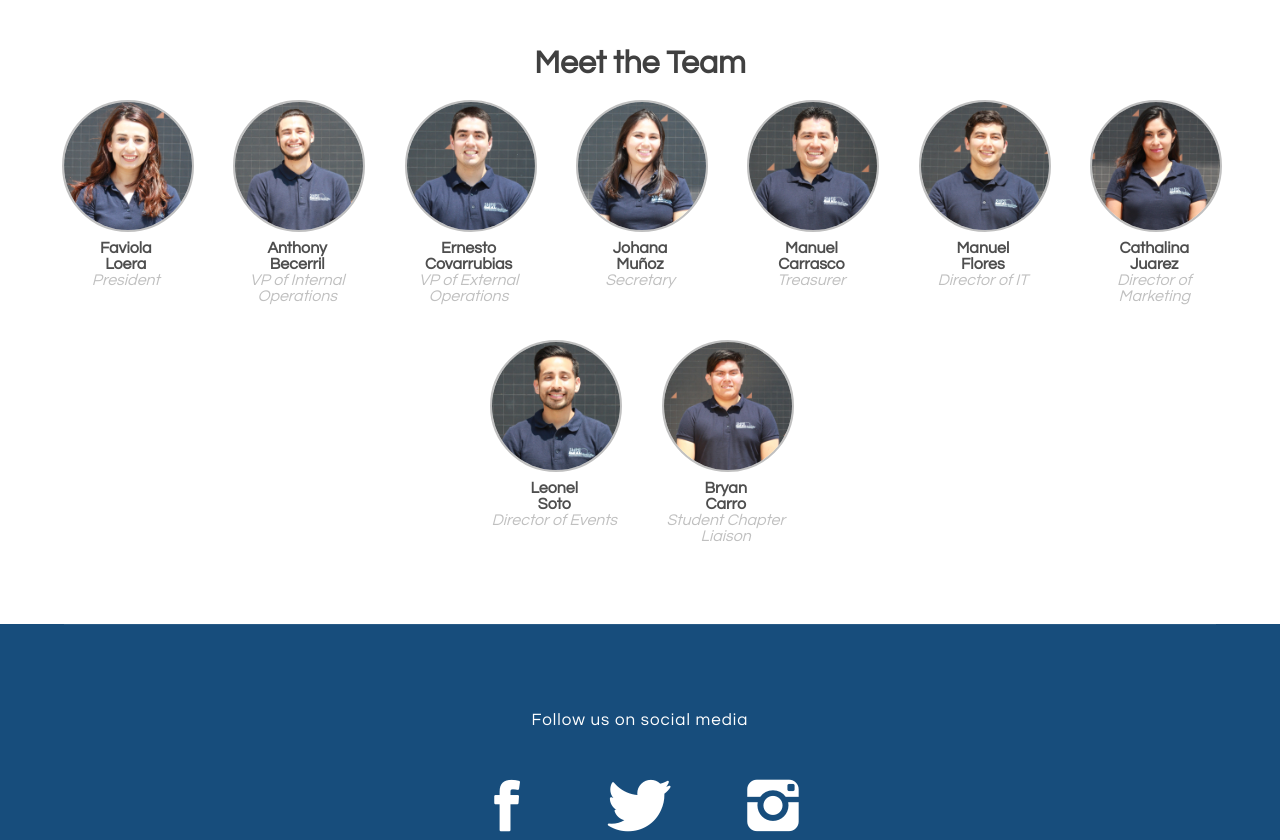
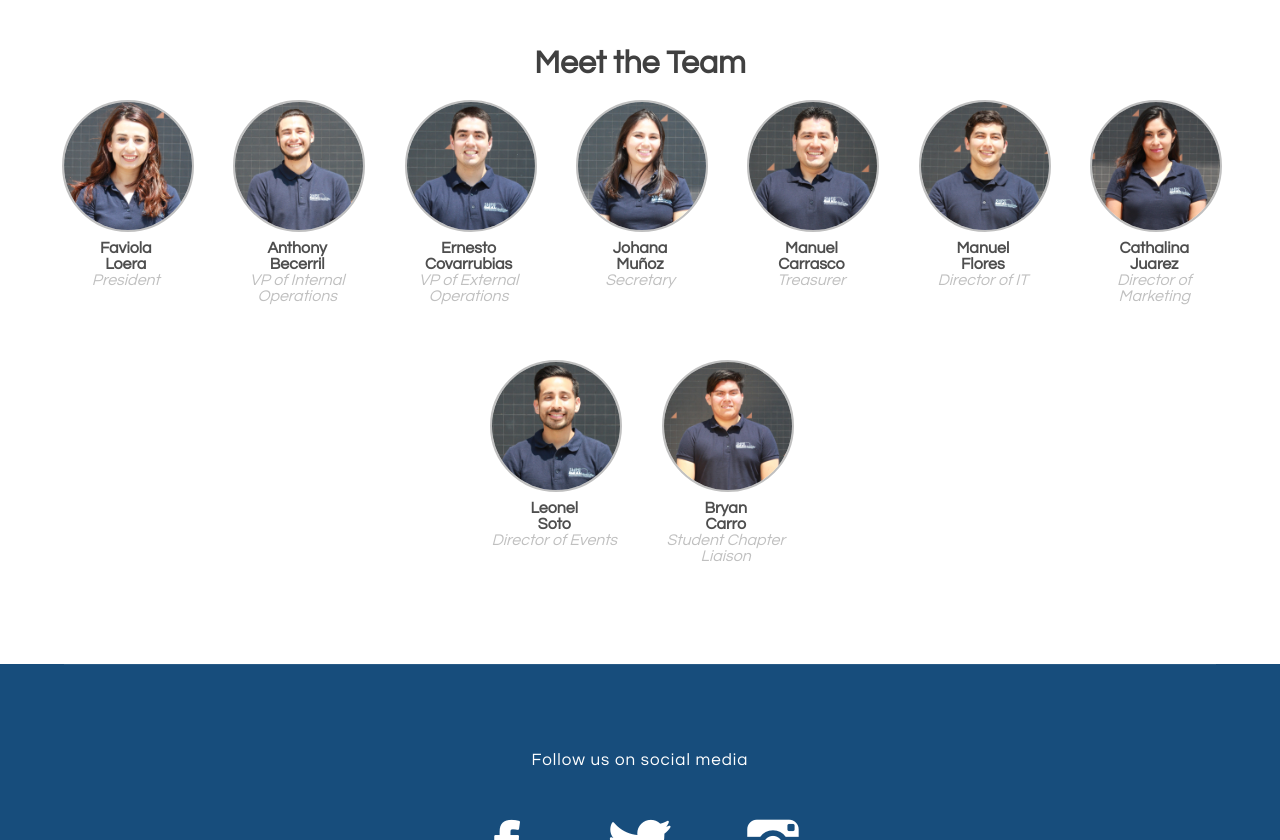
Before and after one commit to shpesbla/SBLA-SHPE-2020-WEBSITE, a PHP site: page / in a window 1280 px wide. Shown: the part 1719-2559 px from the top of the page. Run offline with PHP 8.4, Linux system fonts and the light colour scheme.

Commit message:
small changes

```diff
--- a/default.css
+++ b/default.css
@@ -1652,7 +1652,6 @@ display: inline-block;
 text-align: center;
 width: 128px;
 padding: 20px;
-    height: 0px;
 }
 
 .team li a {
```
